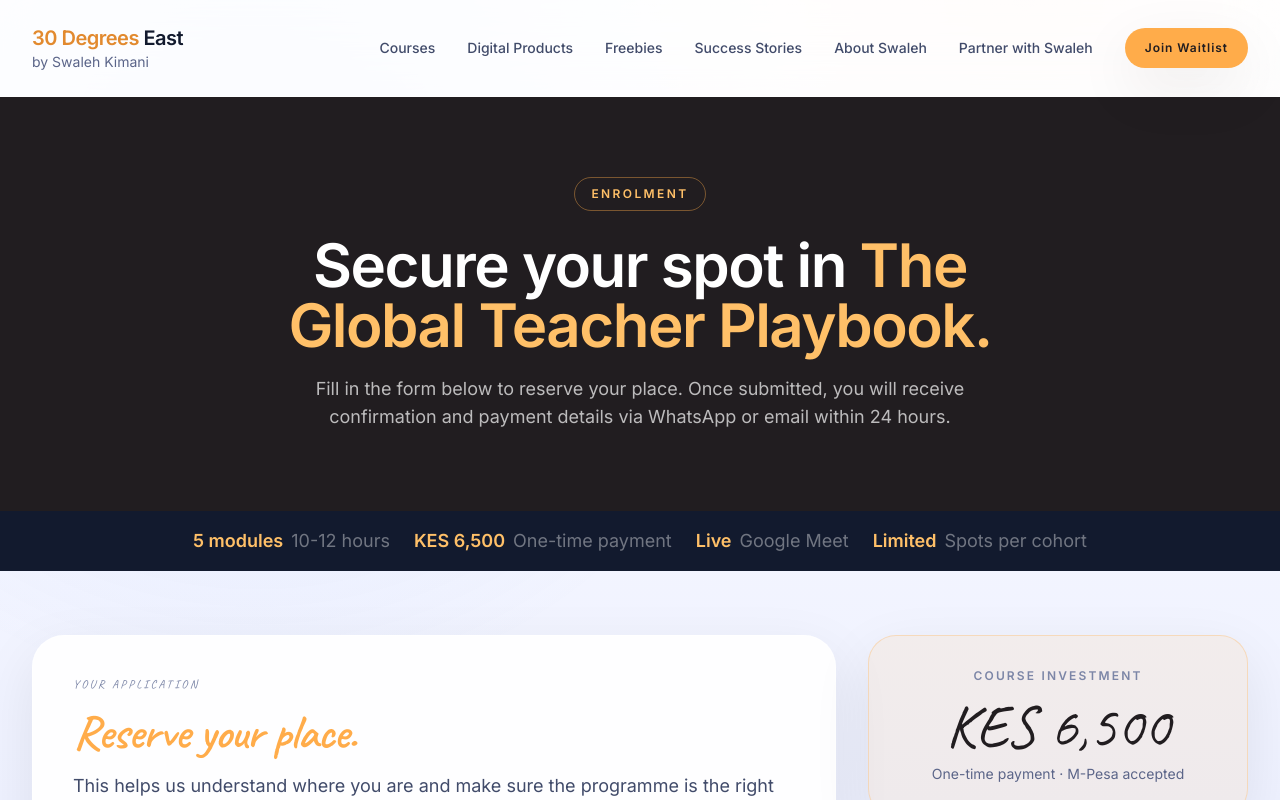
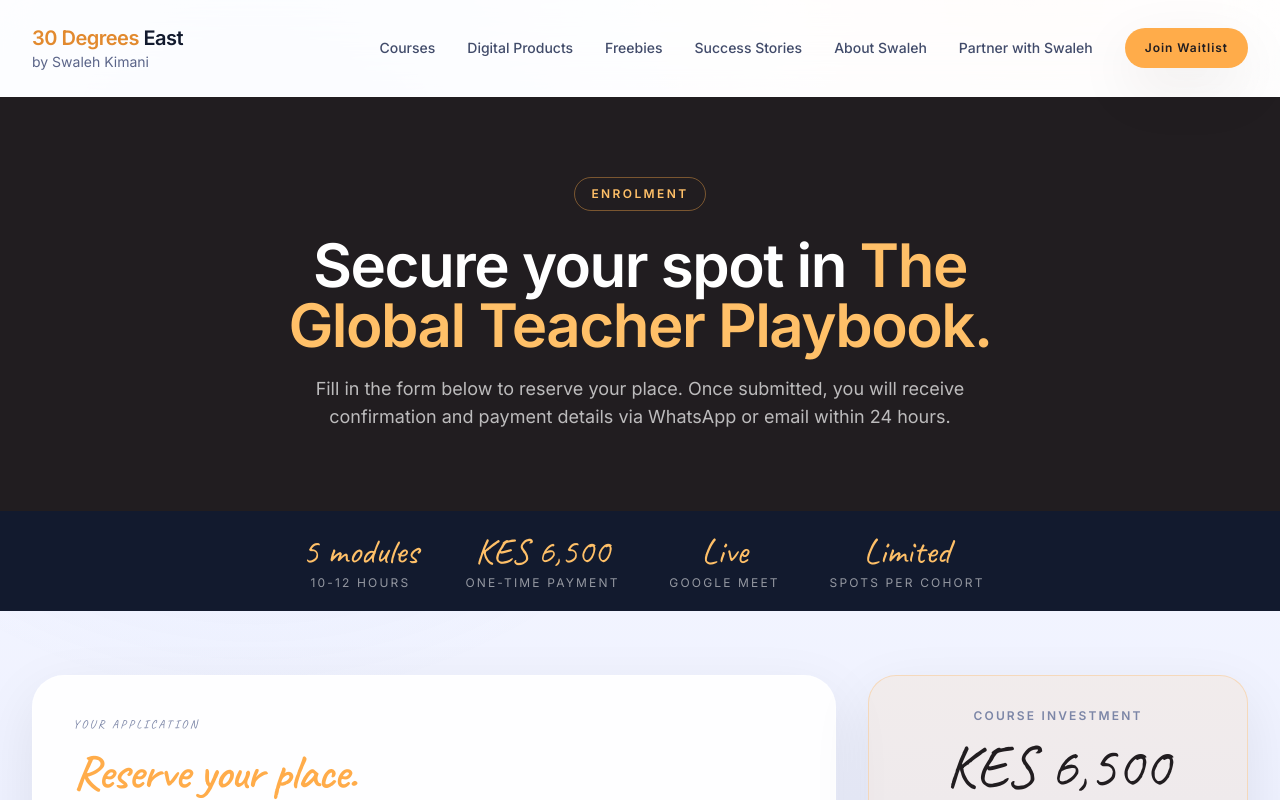
Before and after one commit to aenshtyn/30DegreesEast, a Next.js app: page /global-teacher-playbook/enrol in a window 1280 px wide. Shown: the top 800 px of the page. Built offline with nearby package versions, Linux system fonts and the light colour scheme.

Commit message:
Tighten hero stats strips

```diff
--- a/app/about/page.tsx
+++ b/app/about/page.tsx
@@ -142,11 +142,11 @@
         </div>
 
         <div className="border-t border-accent-500/10">
-          <div className="container-custom grid gap-8 py-10 text-center sm:grid-cols-2 xl:grid-cols-4">
+          <div className="container-custom flex flex-wrap justify-center gap-x-10 gap-y-4 py-5 text-center">
             {credibilityStats.map((stat) => (
-              <div key={stat.label}>
-                <p className="font-display text-5xl text-accent-500">{stat.value}</p>
-                <p className="mt-2 text-xs uppercase tracking-[0.18em] text-white/55">{stat.label}</p>
+              <div key={stat.label} className="min-w-[130px]">
+                <p className="font-display text-4xl text-accent-500">{stat.value}</p>
+                <p className="mt-1 text-xs uppercase tracking-[0.18em] text-white/55">{stat.label}</p>
               </div>
             ))}
           </div>
--- a/app/global-teacher-playbook/enrol/page.tsx
+++ b/app/global-teacher-playbook/enrol/page.tsx
@@ -28,11 +28,11 @@
       </section>
 
       <section className="bg-neutral-900 text-white">
-        <div className="container-custom flex flex-wrap justify-center gap-x-6 gap-y-2 py-4">
+        <div className="container-custom flex flex-wrap justify-center gap-x-10 gap-y-4 py-5 text-center">
           {playbookStats.map((stat) => (
-            <div key={stat.label} className="flex items-center gap-2 text-sm">
-              <p className="font-semibold text-accent-300">{stat.value}</p>
-              <p className="text-white/40">{stat.label}</p>
+            <div key={stat.label} className="min-w-[130px]">
+              <p className="font-display text-4xl text-accent-300">{stat.value}</p>
+              <p className="mt-1 text-xs uppercase tracking-[0.18em] text-white/55">{stat.label}</p>
             </div>
           ))}
         </div>
```
